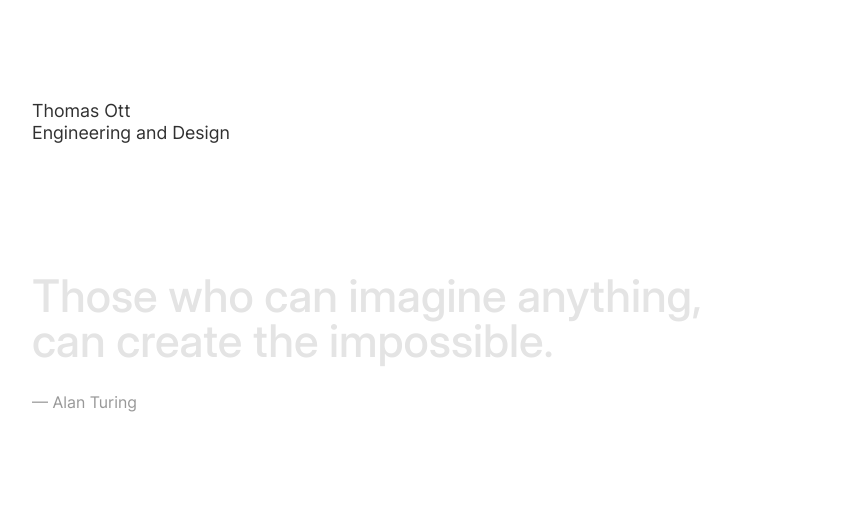
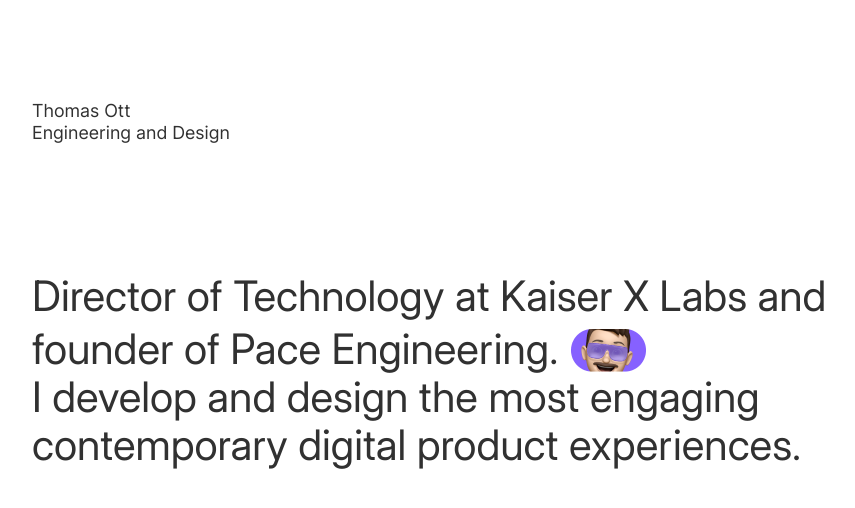
Before and after one commit to greenchapter/website, a SvelteKit app: page / in a window 1280 px wide. Shown: the top 508 px of the page, without its empty margins (62-917 px from the left). Built offline with nearby package versions, Linux system fonts and the light colour scheme.

Commit message:
feat(design): add the first new design version

```diff
--- a/src/routes/Component.svelte
+++ b/src/routes/Component.svelte
@@ -6,9 +6,10 @@
 </div>
 
 <section class="intro">
-	<h1>Those who can imagine anything, can create the impossible.</h1>
-
-	<span>— Alan Turing</span>
+	<h1>
+		Director of Technology at Kaiser X Labs and founder of Pace Engineering. <img src="memoji.png" width="75px" /><br />
+		I develop and design the most engaging contemporary digital product experiences.
+	</h1>
 </section>
 <style>
 	.component {
@@ -21,20 +22,27 @@
 
 	@media only screen and (max-width: 600px) {
 		.component {
-			font-size: 1.5rem;
+			font-size: 1.25rem;
 			line-height: 1.75rem;
 		}
 	}
 
 	h1 {
-		font-style: normal;
-		font-weight: 500;
-		font-size: 2.8125rem;
-		line-height: 100%;
-		color: #e4e4e4;
 		margin-top: 8rem;
 		margin-bottom: 1.8rem;
-		width: 700px;
+		font-family: 'Inter Display V';
+		font-style: normal;
+		font-weight: 400;
+		font-size: 2.625rem;
+		line-height: 115%;
+		width: 925px;
+		height: 219px;
+	}
+
+	h1 img {
+		top: 8px;
+    	left: 2px;
+    	position: relative;
 	}
 
 	@media only screen and (max-width: 600px) {
@@ -44,8 +52,4 @@
 			width: 100%;
 		}
 	}
-
-	.intro span {
-		color: rgba(49, 49, 49, 0.5);
-	}
 </style>
```
Also changed, not shown: static/memoji.png (added).
